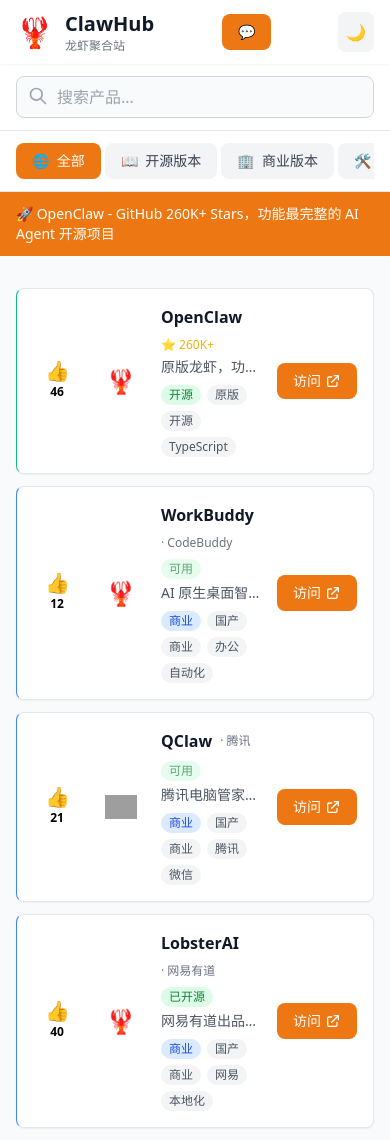
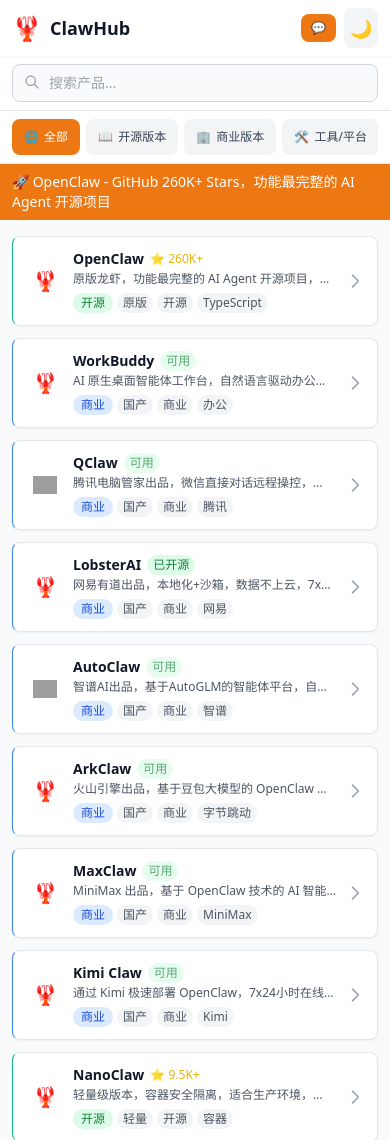
Before and after one commit to Sea-66/claw-hub, a website: page index.html in a window 390 px wide. Shown: the top 1140 px of the page. Drawn offline with nearby package versions, Linux system fonts and the light colour scheme; grey boxes are pictures that could not be loaded.

Commit message:
feat: 移动端适配优化
- 产品卡片在移动端隐藏投票按钮和访问按钮，显示右箭头
- 调整 Header 布局，减小移动端尺寸
- 优化移动搜索栏和分类标签的间距
- 调整统计栏在移动端的字体大小
- 添加移动端专用 CSS 优化

```diff
--- a/css/style.css
+++ b/css/style.css
@@ -198,7 +198,21 @@ html {
 /* Responsive adjustments */
 @media (max-width: 640px) {
     .product-card {
-        padding: 1rem;
+        padding: 0.75rem;
+    }
+
+    .product-bar {
+        padding: 0.75rem;
+    }
+
+    /* Make touch targets larger */
+    .category-tab {
+        min-height: 36px;
+    }
+
+    /* Improve touch scrolling */
+    #categoryTabs {
+        -webkit-overflow-scrolling: touch;
     }
 }
 
--- a/index.html
+++ b/index.html
@@ -38,19 +38,19 @@
 <body class="bg-gray-50 dark:bg-gray-900 min-h-screen transition-colors duration-300">
     <!-- Header -->
     <header class="bg-white dark:bg-gray-800 shadow-sm sticky top-0 z-50">
-        <div class="max-w-7xl mx-auto px-4 sm:px-6 lg:px-8">
-            <div class="flex items-center justify-between h-16">
+        <div class="max-w-7xl mx-auto px-3 sm:px-6 lg:px-8">
+            <div class="flex items-center justify-between h-14 sm:h-16">
                 <!-- Logo -->
-                <div class="flex items-center space-x-3">
-                    <span class="text-3xl">🦞</span>
+                <div class="flex items-center space-x-2 sm:space-x-3">
+                    <span class="text-2xl sm:text-3xl">🦞</span>
                     <div>
-                        <h1 class="text-xl font-bold text-gray-900 dark:text-white">ClawHub</h1>
-                        <p class="text-xs text-gray-500 dark:text-gray-400">龙虾聚合站</p>
+                        <h1 class="text-lg sm:text-xl font-bold text-gray-900 dark:text-white">ClawHub</h1>
+                        <p class="text-xs text-gray-500 dark:text-gray-400 hidden sm:block">龙虾聚合站</p>
                     </div>
                 </div>
 
                 <!-- Search -->
-                <div class="flex-1 max-w-md mx-8 hidden sm:block">
+                <div class="flex-1 max-w-md mx-4 sm:mx-8 hidden sm:block">
                     <div class="relative">
                         <input
                             type="text"
@@ -64,10 +64,12 @@
                     </div>
                 </div>
 
+                <!-- Right Buttons -->
+                <div class="flex items-center gap-2 sm:gap-3">
                     <!-- Community Button -->
                     <button
                         id="communityBtn"
-                    class="flex items-center gap-2 px-4 py-2 rounded-lg bg-claw-500 hover:bg-claw-600 text-white transition font-medium text-sm"
+                        class="flex items-center gap-1.5 sm:gap-2 px-2.5 sm:px-4 py-1.5 sm:py-2 rounded-lg bg-claw-500 hover:bg-claw-600 text-white transition font-medium text-xs sm:text-sm"
                         title="养虾交流群"
                     >
                         <span>💬</span>
@@ -77,7 +79,7 @@
                     <!-- Theme Toggle -->
                     <button
                         id="themeToggle"
-                    class="p-2 rounded-lg bg-gray-100 dark:bg-gray-700 hover:bg-gray-200 dark:hover:bg-gray-600 transition"
+                        class="p-1.5 sm:p-2 rounded-lg bg-gray-100 dark:bg-gray-700 hover:bg-gray-200 dark:hover:bg-gray-600 transition text-lg sm:text-xl"
                         title="切换主题"
                     >
                         <span class="dark:hidden">🌙</span>
@@ -85,18 +87,19 @@
                     </button>
                 </div>
             </div>
+        </div>
     </header>
 
     <!-- Mobile Search -->
-    <div class="sm:hidden px-4 py-3 bg-white dark:bg-gray-800 border-b dark:border-gray-700">
+    <div class="sm:hidden px-3 py-2 bg-white dark:bg-gray-800 border-b dark:border-gray-700">
         <div class="relative">
             <input
                 type="text"
                 id="mobileSearchInput"
                 placeholder="搜索产品..."
-                class="w-full pl-10 pr-4 py-2 rounded-lg border border-gray-300 dark:border-gray-600 bg-gray-50 dark:bg-gray-700 text-gray-900 dark:text-white focus:ring-2 focus:ring-claw-500 focus:border-transparent"
+                class="w-full pl-9 pr-4 py-2 text-sm rounded-lg border border-gray-300 dark:border-gray-600 bg-gray-50 dark:bg-gray-700 text-gray-900 dark:text-white focus:ring-2 focus:ring-claw-500 focus:border-transparent"
             >
-            <svg class="absolute left-3 top-2.5 h-5 w-5 text-gray-400" fill="none" stroke="currentColor" viewBox="0 0 24 24">
+            <svg class="absolute left-3 top-2.5 h-4 w-4 text-gray-400" fill="none" stroke="currentColor" viewBox="0 0 24 24">
                 <path stroke-linecap="round" stroke-linejoin="round" stroke-width="2" d="M21 21l-6-6m2-5a7 7 0 11-14 0 7 7 0 0114 0z"></path>
             </svg>
         </div>
@@ -104,8 +107,8 @@
 
     <!-- Category Filter -->
     <nav class="bg-white dark:bg-gray-800 border-b dark:border-gray-700">
-        <div class="max-w-7xl mx-auto px-4 sm:px-6 lg:px-8">
-            <div class="flex items-center space-x-1 py-3 overflow-x-auto" id="categoryTabs">
+        <div class="max-w-7xl mx-auto px-3 sm:px-6 lg:px-8">
+            <div class="flex items-center space-x-1.5 sm:space-x-2 py-2 sm:py-3 overflow-x-auto" id="categoryTabs">
                 <!-- Categories will be rendered here -->
             </div>
         </div>
@@ -113,15 +116,15 @@
 
     <!-- Stats Bar -->
     <div class="bg-claw-500 dark:bg-claw-700 text-white">
-        <div class="max-w-7xl mx-auto px-4 sm:px-6 lg:px-8 py-3">
-            <div id="statsBar" class="flex items-center justify-center min-h-[24px]">
+        <div class="max-w-7xl mx-auto px-3 sm:px-6 lg:px-8 py-2 sm:py-3">
+            <div id="statsBar" class="flex items-center justify-center min-h-[20px] sm:min-h-[24px] text-xs sm:text-sm">
                 <!-- Content will be rotated by JS -->
             </div>
         </div>
     </div>
 
     <!-- Main Content -->
-    <main class="max-w-7xl mx-auto px-4 sm:px-6 lg:px-8 py-8">
+    <main class="max-w-7xl mx-auto px-3 sm:px-6 lg:px-8 py-4 sm:py-8">
         <!-- Products List -->
         <div id="productsGrid" class="space-y-3">
             <!-- Products will be rendered here -->
--- a/js/app.js
+++ b/js/app.js
@@ -349,13 +349,13 @@
     function renderCategories() {
         elements.categoryTabs.innerHTML = state.categories.map(cat => `
             <button
-                class="category-tab px-4 py-2 rounded-lg text-sm font-medium whitespace-nowrap transition
+                class="category-tab px-3 sm:px-4 py-1.5 sm:py-2 rounded-lg text-xs sm:text-sm font-medium whitespace-nowrap transition
                        ${cat.id === state.currentCategory
                            ? 'bg-claw-500 text-white'
                            : 'bg-gray-100 dark:bg-gray-700 text-gray-700 dark:text-gray-300 hover:bg-gray-200 dark:hover:bg-gray-600'}"
                 data-category="${cat.id}"
             >
-                <span class="mr-1">${cat.icon}</span>
+                <span class="mr-0.5 sm:mr-1">${cat.icon}</span>
                 ${cat.name}
             </button>
         `).join('');
@@ -399,52 +399,57 @@
             <a href="${product.installUrl || product.url}"
                target="_blank"
                rel="noopener noreferrer"
-               class="product-bar block bg-white dark:bg-gray-800 rounded-lg shadow-sm hover:shadow-md border border-gray-200 dark:border-gray-700 p-4 fade-in type-${product.type} cursor-pointer"
+               class="product-bar block bg-white dark:bg-gray-800 rounded-lg shadow-sm hover:shadow-md border border-gray-200 dark:border-gray-700 p-3 sm:p-4 fade-in type-${product.type} cursor-pointer"
                data-product-id="${product.id}"
                style="animation-delay: ${Math.min(index * 30, 300)}ms">
-                <div class="flex items-center gap-4">
-                    <!-- Vote Buttons -->
-                    <div class="vote-container flex flex-col items-center gap-1 flex-shrink-0" onclick="event.preventDefault(); event.stopPropagation();">
+                <div class="flex items-center gap-2 sm:gap-4">
+                    <!-- Vote Buttons - Hidden on mobile -->
+                    <div class="vote-container hidden sm:flex flex-col items-center gap-1 flex-shrink-0" onclick="event.preventDefault(); event.stopPropagation();">
                         <!-- Vote buttons will be rendered here -->
                     </div>
 
                     <!-- Icon -->
-                    <div class="w-12 h-12 flex items-center justify-center rounded-lg bg-white overflow-hidden flex-shrink-0">
+                    <div class="w-10 h-10 sm:w-12 sm:h-12 flex items-center justify-center rounded-lg bg-white overflow-hidden flex-shrink-0">
                         ${product.icon
-                            ? `<img src="${product.icon}" alt="${product.name}" class="w-8 h-8 object-contain" onerror="this.style.display='none';this.nextElementSibling.style.display='flex'"><span class="text-2xl hidden items-center justify-center">🦞</span>`
-                            : `<span class="text-2xl">🦞</span>`
+                            ? `<img src="${product.icon}" alt="${product.name}" class="w-6 h-6 sm:w-8 sm:h-8 object-contain" onerror="this.style.display='none';this.nextElementSibling.style.display='flex'"><span class="text-xl sm:text-2xl hidden items-center justify-center">🦞</span>`
+                            : `<span class="text-xl sm:text-2xl">🦞</span>`
                         }
                     </div>
 
                     <!-- Info -->
                     <div class="flex-1 min-w-0">
-                        <div class="flex items-center gap-2 flex-wrap">
-                            <h3 class="font-bold text-gray-900 dark:text-white">${product.name}</h3>
-                            ${product.company ? `<span class="text-xs text-gray-500 dark:text-gray-400">· ${product.company}</span>` : ''}
+                        <div class="flex items-center gap-1.5 sm:gap-2 flex-wrap">
+                            <h3 class="font-bold text-sm sm:text-base text-gray-900 dark:text-white">${product.name}</h3>
+                            ${product.company ? `<span class="text-xs text-gray-500 dark:text-gray-400 hidden sm:inline">· ${product.company}</span>` : ''}
                             ${product.stars ? `<span class="text-xs text-yellow-500">⭐ ${product.stars}</span>` : ''}
-                            ${product.status ? `<span class="text-xs px-2 py-0.5 rounded-full ${getStatusClass(product.status)}">${product.status}</span>` : ''}
+                            ${product.status ? `<span class="text-xs px-1.5 sm:px-2 py-0.5 rounded-full ${getStatusClass(product.status)}">${product.status}</span>` : ''}
                         </div>
-                        <p class="text-sm text-gray-600 dark:text-gray-300 mt-1 line-clamp-1">
+                        <p class="text-xs sm:text-sm text-gray-600 dark:text-gray-300 mt-0.5 sm:mt-1 line-clamp-1 sm:line-clamp-2">
                             ${product.description || '暂无描述'}
                         </p>
-                        <div class="flex flex-wrap gap-1.5 mt-2">
+                        <div class="flex flex-wrap gap-1 sm:gap-1.5 mt-1.5 sm:mt-2">
                             ${getProductTypeTag(product)}
-                            ${(product.tags || []).slice(0, 4).map(tag => `
-                                <span class="tag px-2 py-0.5 text-xs rounded-full bg-gray-100 dark:bg-gray-700 text-gray-600 dark:text-gray-400">
+                            ${(product.tags || []).slice(0, 3).map(tag => `
+                                <span class="tag px-1.5 sm:px-2 py-0.5 text-xs rounded-full bg-gray-100 dark:bg-gray-700 text-gray-600 dark:text-gray-400">
                                     ${tag}
                                 </span>
                             `).join('')}
                         </div>
                     </div>
 
-                    <!-- Action Button -->
-                    <span class="install-btn inline-flex items-center px-4 py-2 text-sm font-medium rounded-lg
+                    <!-- Action Button - Hidden on mobile -->
+                    <span class="install-btn hidden sm:inline-flex items-center px-4 py-2 text-sm font-medium rounded-lg
                               bg-claw-500 hover:bg-claw-600 text-white transition flex-shrink-0">
                         访问
                         <svg class="w-4 h-4 ml-1" fill="none" stroke="currentColor" viewBox="0 0 24 24">
                             <path stroke-linecap="round" stroke-linejoin="round" stroke-width="2" d="M10 6H6a2 2 0 00-2 2v10a2 2 0 002 2h10a2 2 0 002-2v-4M14 4h6m0 0v6m0-6L10 14"></path>
                         </svg>
                     </span>
+
+                    <!-- Mobile Arrow -->
+                    <svg class="sm:hidden w-5 h-5 text-gray-400 flex-shrink-0" fill="none" stroke="currentColor" viewBox="0 0 24 24">
+                        <path stroke-linecap="round" stroke-linejoin="round" stroke-width="2" d="M9 5l7 7-7 7"></path>
+                    </svg>
                 </div>
             </a>
         `).join('');
```
Lines whose indentation alone changed are shown as unchanged.
